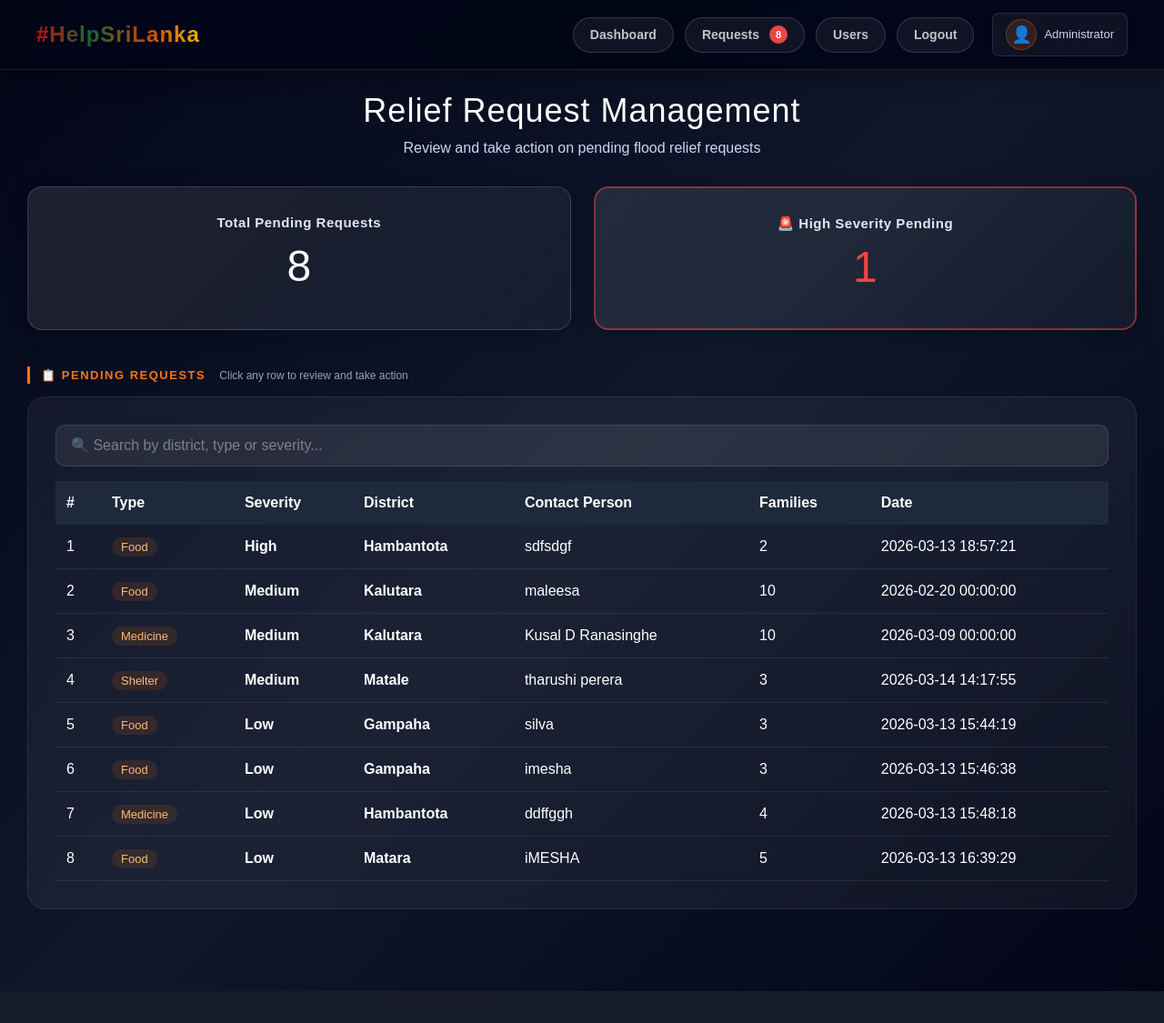
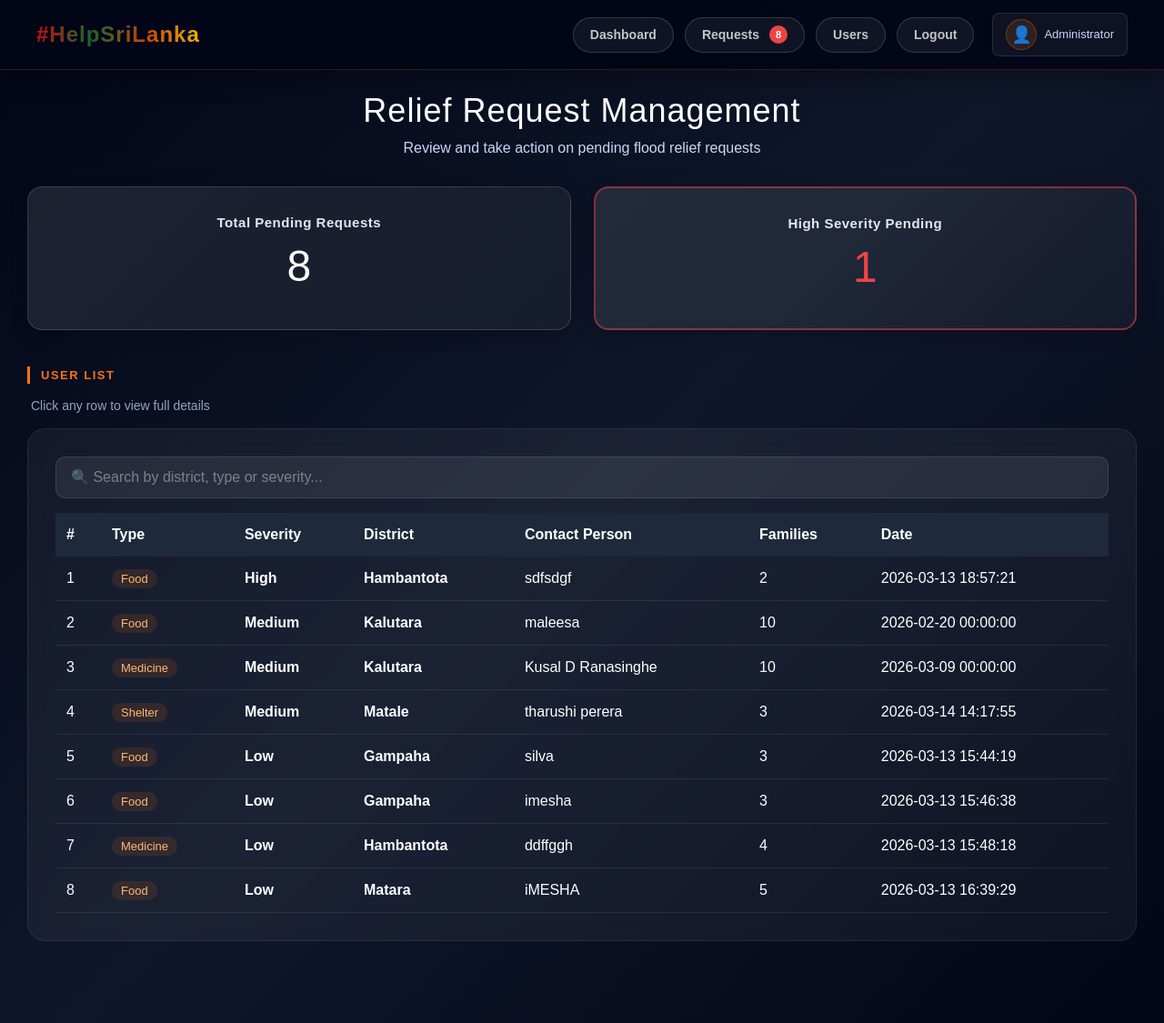
Before and after one commit to Kusalranasinghe/Flood-Relief-Management-System, a PHP site: page /requestdashboard.php in a window 1280 px wide. Shown: the whole page at 91% size. Before the commit the page ends 1090 px from the top, so only its background shows below. Run offline with PHP 8.4, Linux system fonts and the light colour scheme; a user stored in the database is signed in; data comes from the database, SQL or seed files in the repository.

Commit message:
Minor changes to request dashboard and background video

```diff
--- a/index.php
+++ b/index.php
@@ -14,7 +14,7 @@
 
     <!-- VIDEO BACKGROUND -->
     <div class="video-bg-wrapper">
-        <video autoplay muted loop playsinline class="video-bg">
+        <video autoplay muted loop playsinline class="video-bg" style="filter: blur(4px);">
             <source src="flood.mp4" type="video/mp4">
         </video>
         <div class="video-overlay"></div>
--- a/requestdashboard.php
+++ b/requestdashboard.php
@@ -35,15 +35,14 @@ session_start();
             <h2><?php echo $totalPending; ?></h2>
         </div>
         <div class="stat-card urgent">
-            <h5>🚨 High Severity Pending</h5>
+            <h5> High Severity Pending</h5>
             <h2><?php echo $highPending; ?></h2>
         </div>
     </div>
 
-    <div class="section-label">📋 Pending Requests
-        <span style="font-size:12px;color:#94a3b8;font-weight:normal;text-transform:none;letter-spacing:0;margin-left:10px;">Click any row to review and take action</span>
-    </div>
-    <div class="dashboard-section">
+        <div class="section-label"> User List</div>
+        <p style="font-size:14px;color:#94a3b8;margin-bottom:14px;margin-top:6px;padding-left:4px;">Click any row to view full details</p>
+        <div class="dashboard-section">
 
         <div class="mb-3">
             <input type="text" id="requestSearch" class="form-control"
```
